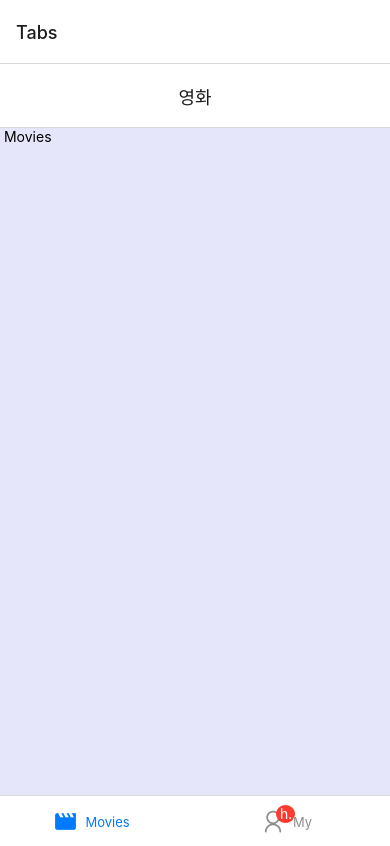
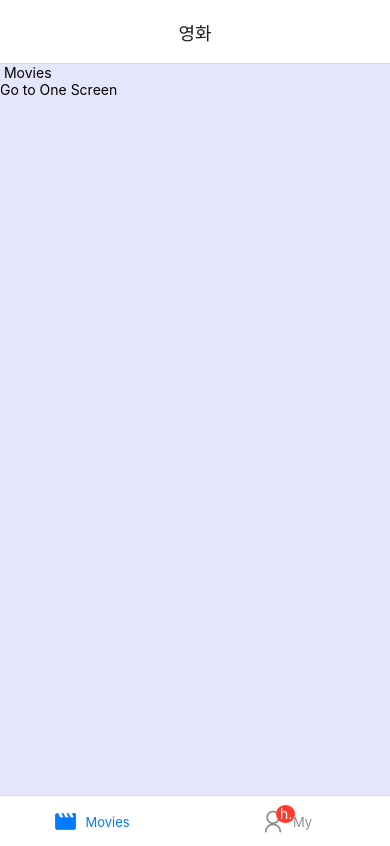
Before and after one commit to YS739/React_native_expo_Advanced_class, a React Native app: screen /Tabs in a window 390 px wide. Built offline with nearby package versions, Linux system fonts and the light colour scheme.

Commit message:
Add move to other navigator screen

```diff
--- a/navigation/Root.js
+++ b/navigation/Root.js
@@ -7,7 +7,11 @@ export default function Root() {
   const Stack = createNativeStackNavigator();
 
   return (
-    <Stack.Navigator>
+    <Stack.Navigator
+      screenOptions={{
+        headerShown: false,
+      }}
+    >
       <Stack.Screen name="Tabs" component={Tabs} />
       <Stack.Screen name="Stacks" component={Stacks} />
     </Stack.Navigator>
--- a/screen/Movies.js
+++ b/screen/Movies.js
@@ -1,10 +1,13 @@
 import React from "react";
-import { Text, View } from "react-native";
+import { Text, TouchableOpacity, View } from "react-native";
 
-export default function Movies() {
+export default function Movies({ navigation: { navigate } }) {
   return (
     <View>
       <Text> Movies </Text>
+      <TouchableOpacity onPress={() => navigate("Stacks", { screen: "one" })}>
+        <Text>Go to One Screen</Text>
+      </TouchableOpacity>
     </View>
   );
 }
```
